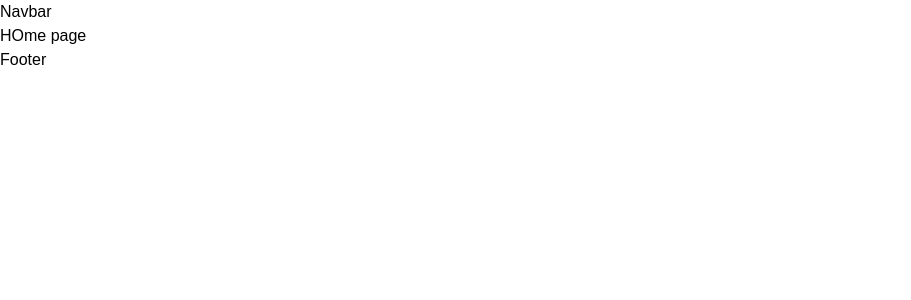
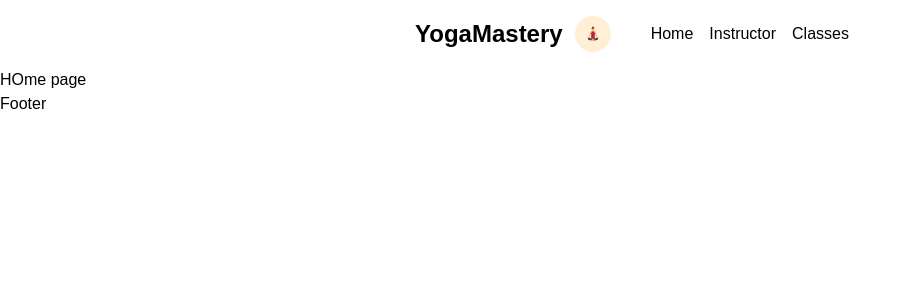
Before and after one commit to Manish10022001/YogaMastery, a React (Vite) app in the folder client/: page / in a window 1280 px wide. Shown: the top 300 px of the page, without its empty margins (0-911 px from the left). Built offline with nearby package versions, Linux system fonts and the light colour scheme.

Commit message:
Navbar enhancement

```diff
--- /dev/null
+++ b/client/src/components/headers/Navbar.jsx
@@ -0,0 +1,53 @@
+import React from 'react'
+import { NavLink } from 'react-router-dom'
+//1.1: give nav links
+const navLinks = [
+    {name:"Home", route:"/"},
+    {name:"Instructor", route:"/instructors"},
+    {name:"Classes", route:"/classes"}
+]
+const Navbar = () => {
+  return (
+    <nav>
+        <div className='lg:w-[95%] mx-auto sm:px-6 lg:px-6'>
+            {/* logo */}
+            <div className='px-4 py-4 flex items-center justify-center'>
+                <h1 className='text-2xl inline-flex items-center font-bold gap-3'>
+                    YogaMastery
+                    <img  src='/yoga-svgrepo-com.svg' alt='logo' className='w-9 h-9'/>
+                </h1>
+
+                {/* mobile menu icons */}
+
+            {/* Navigation Links */}
+            <div className='hidden md:block text-black dark:text-white'>
+                <div className='flex'>
+                    <ul className='ml-10 flex items-center space-x-4 pr-4'>
+                        {
+                            navLinks.map((link)=>(
+                                <li key={link.route}>
+                                    <NavLink
+                                        to={link.route}
+                                        className={({ isActive, isPending }) =>
+                                            isActive
+                                                ? "active"
+                                                : isPending
+                                                ? "pending"
+                                                : ""
+                                        }
+                                    >
+                                    {link.name}</NavLink>
+                                </li>
+                            ))
+                        }
+                    </ul>
+                </div>
+            </div>
+            </div>
+
+        </div>
+    </nav>
+  )
+}
+
+export default Navbar
--- a/client/src/layout/MainLayout.jsx
+++ b/client/src/layout/MainLayout.jsx
@@ -1,10 +1,11 @@
 import React from 'react'
 import { Outlet } from 'react-router'
+import Navbar from '../components/headers/Navbar'
 
 const MainLayout = () => {
   return (
-    <main className='dark:bg-black overflow-hidden'>
-        <nav>Navbar</nav>
+    <main className='dark:bg-white overflow-hidden'>
+        <Navbar />
         {/* need to give outlet so get the children routes / path */}
         <Outlet />
         <footer>Footer</footer>
```
Also changed, not shown: client/public/logo.png (added), client/public/yoga-svgrepo-com.svg (added).
